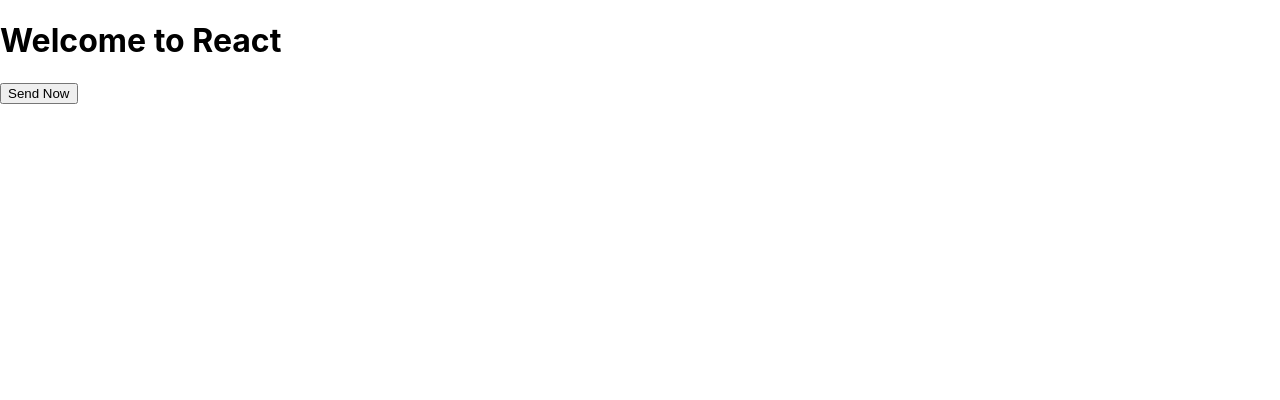
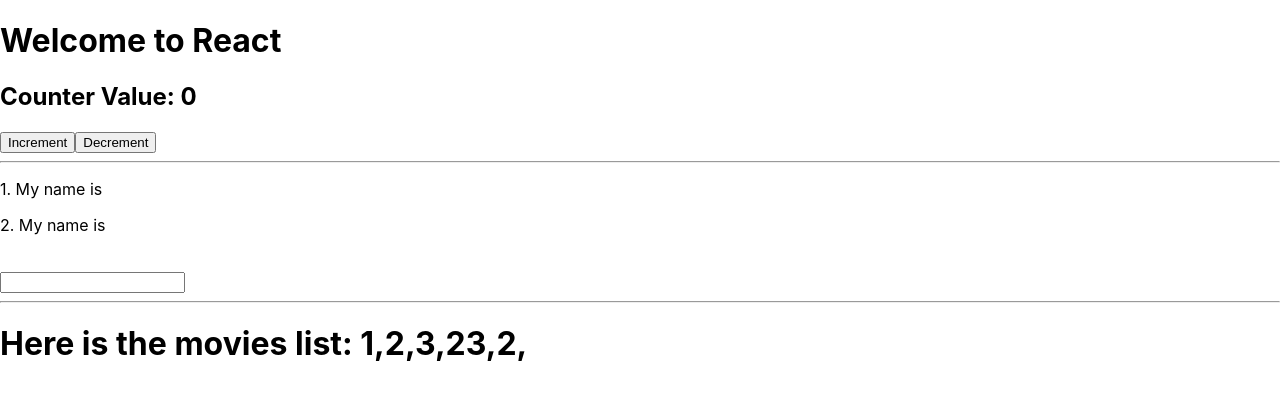
Before and after one commit to Ghullam-Murtaza/movie-app, a React (Create React App) app: page / in a window 1280 px wide. Shown: the top 400 px of the page. Built offline with nearby package versions, Linux system fonts and the light colour scheme.

Commit message:
added counter component with state

```diff
--- a/src/App.js
+++ b/src/App.js
@@ -1,13 +1,16 @@
 import React from "react";
 import "./App.css";
 import Title from "./components/Title";
-import { Button } from "./components/Button";
+import { Counter } from "./components/Counter";
+import { MoviesList } from "./components/MoviesList";
 
 function App() {
   return (
     <React.Fragment>
       <Title />
-      <Button />
+      <Counter />
+      <hr />
+      <MoviesList />
     </React.Fragment>
   );
 }
--- /dev/null
+++ b/src/components/Counter.jsx
@@ -0,0 +1,41 @@
+import React, { useState } from "react";
+
+export const Counter = () => {
+  const [counter, setCounter] = useState(0);
+  const [name, setName] = useState("");
+
+  const handleIncrement = () => {
+    setCounter(counter + 1);
+  };
+
+  const handleDecrement = () => {
+    if (counter - 1 >= 0) {
+        setCounter(counter - 1);
+    }
+  };
+
+  const handleInputChange = (event) => {
+    const { value } = event.target;
+
+    setName(value);
+  };
+
+  return (
+    <React.Fragment>
+      <h2>Counter Value: {counter} </h2>
+      <button onClick={handleIncrement}>Increment</button>
+      <button onClick={handleDecrement}>Decrement</button>
+
+      <hr />
+
+      <p>
+        1. My name is <b> {name} </b>
+      </p>
+      <p>
+        2. My name is <b> {name} </b>
+      </p>
+      <br />
+      <input type="text" onChange={handleInputChange} />
+    </React.Fragment>
+  );
+};
--- /dev/null
+++ b/src/components/MoviesList.jsx
@@ -0,0 +1,17 @@
+import { useState } from "react";
+
+export const MoviesList = () => {
+  const [movies, setMovies] = useState([1, 232, 23]);
+
+  //   if (movies.length === 0) {
+  //     return <i>No Movies Found...</i>;
+  //   } else {
+  //     return <h1>Here is the movies list: 1,2,3,23,2,</h1>;
+  //   }
+
+  return movies.length === 0 ? (
+    <i>No Movies Found...</i>
+  ) : (
+    <h1>Here is the movies list: 1,2,3,23,2,</h1>
+  );
+};
```
